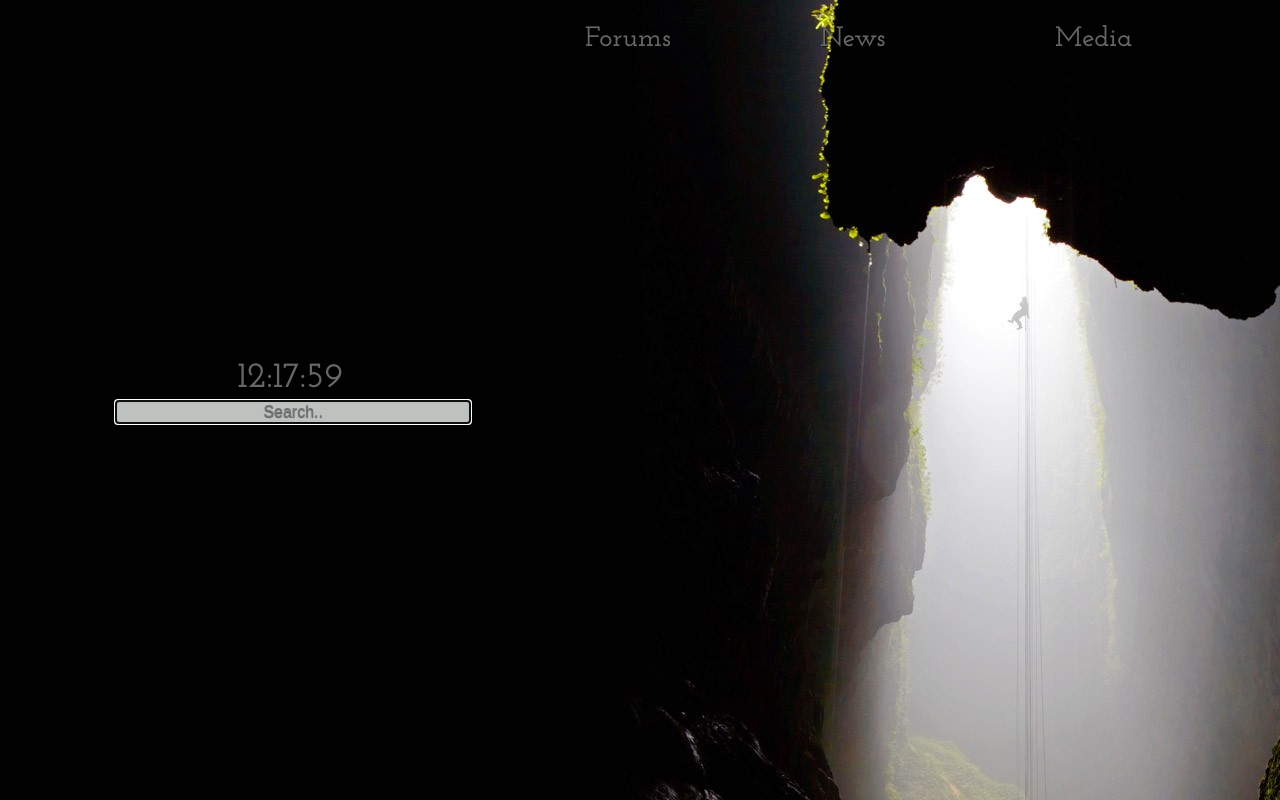
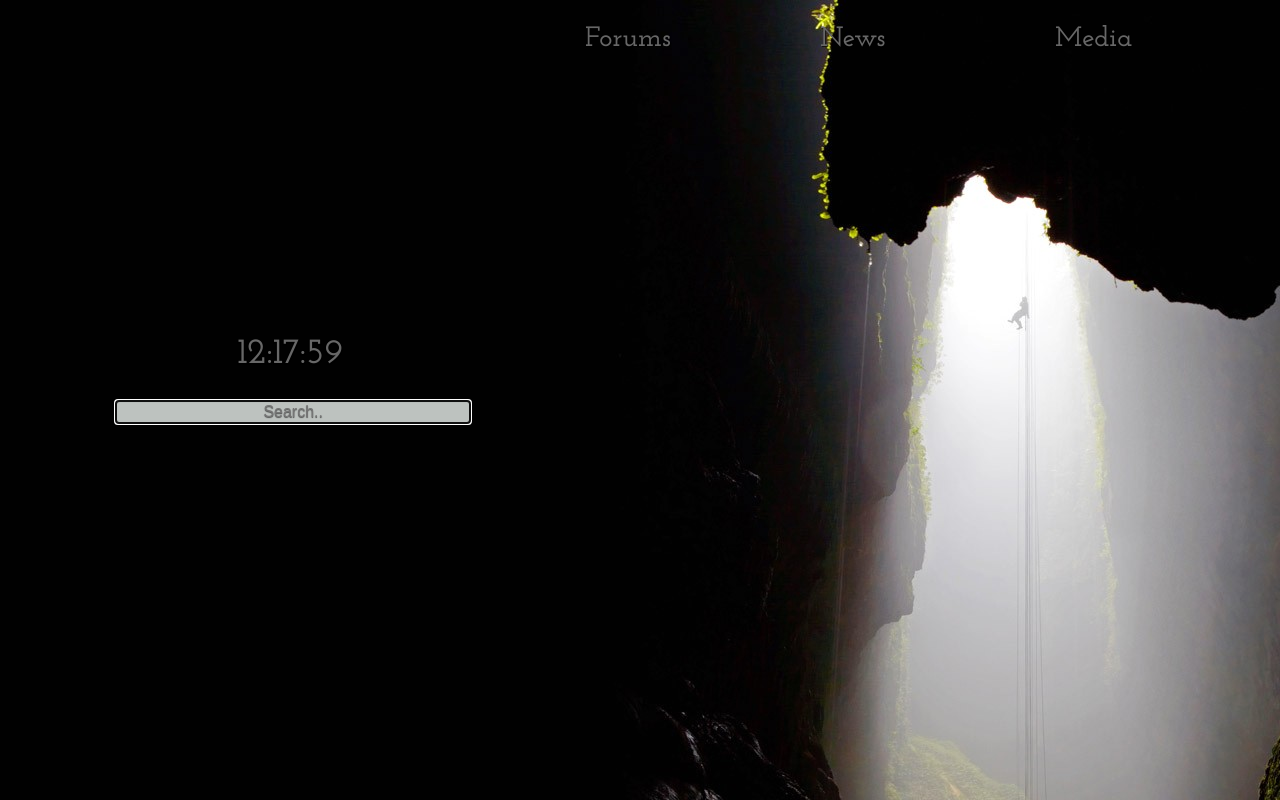
Before and after one commit to HUGEDESIGN/Hugedesigntest.github.io, a plain HTML site: page index.html in a window 1280 px wide. Drawn offline with nearby package versions, Linux system fonts and the light colour scheme.

Commit message:
Updated Clock position

```diff
--- a/style/style.css
+++ b/style/style.css
@@ -112,7 +112,7 @@ ul li {
 	.clock {
 
 	position: absolute;										/* Position search box */
-	top: 45%;												/* from top edge */
+	top: 42%;												/* from top edge */
 	left:9%;
 	font-size: 36px;										/* Text size search box */                               /* Font */
 	text-shadow: 0 1px 1px rgba(0,0,0,0.6);
```
